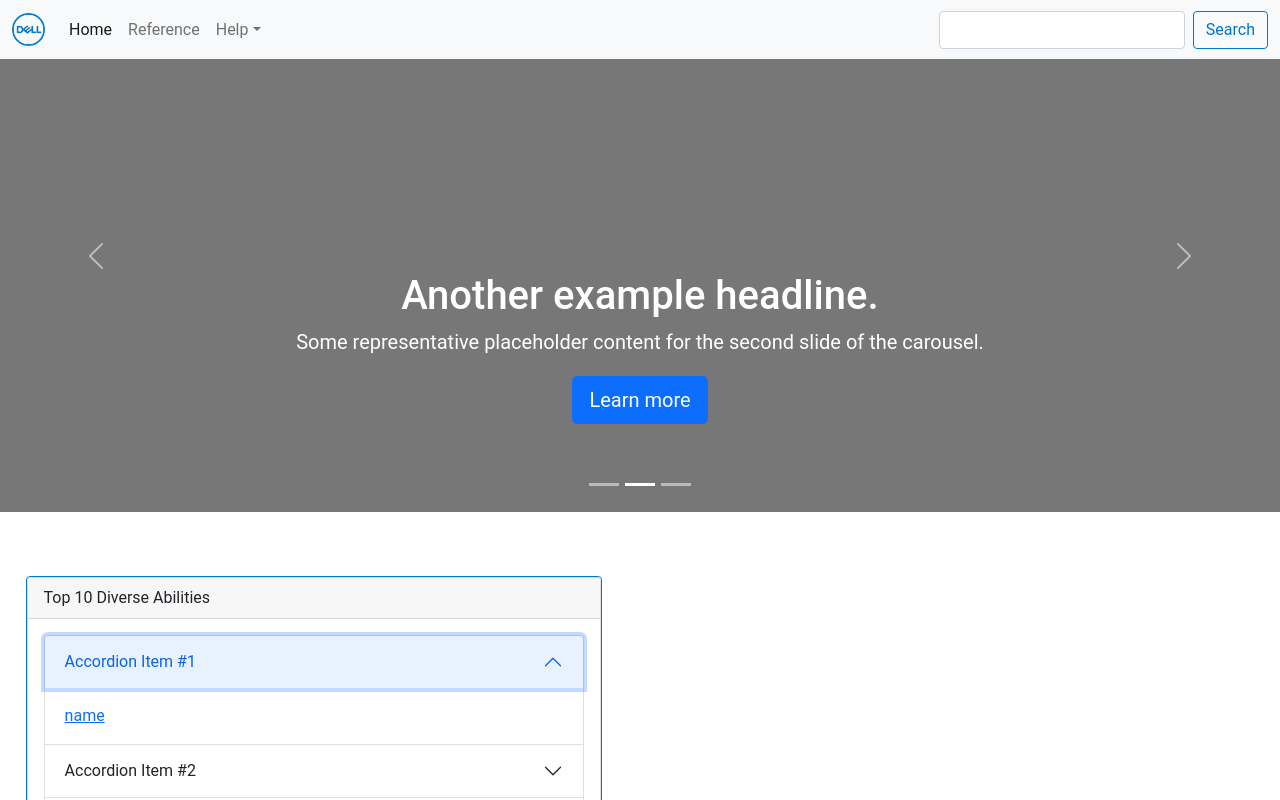
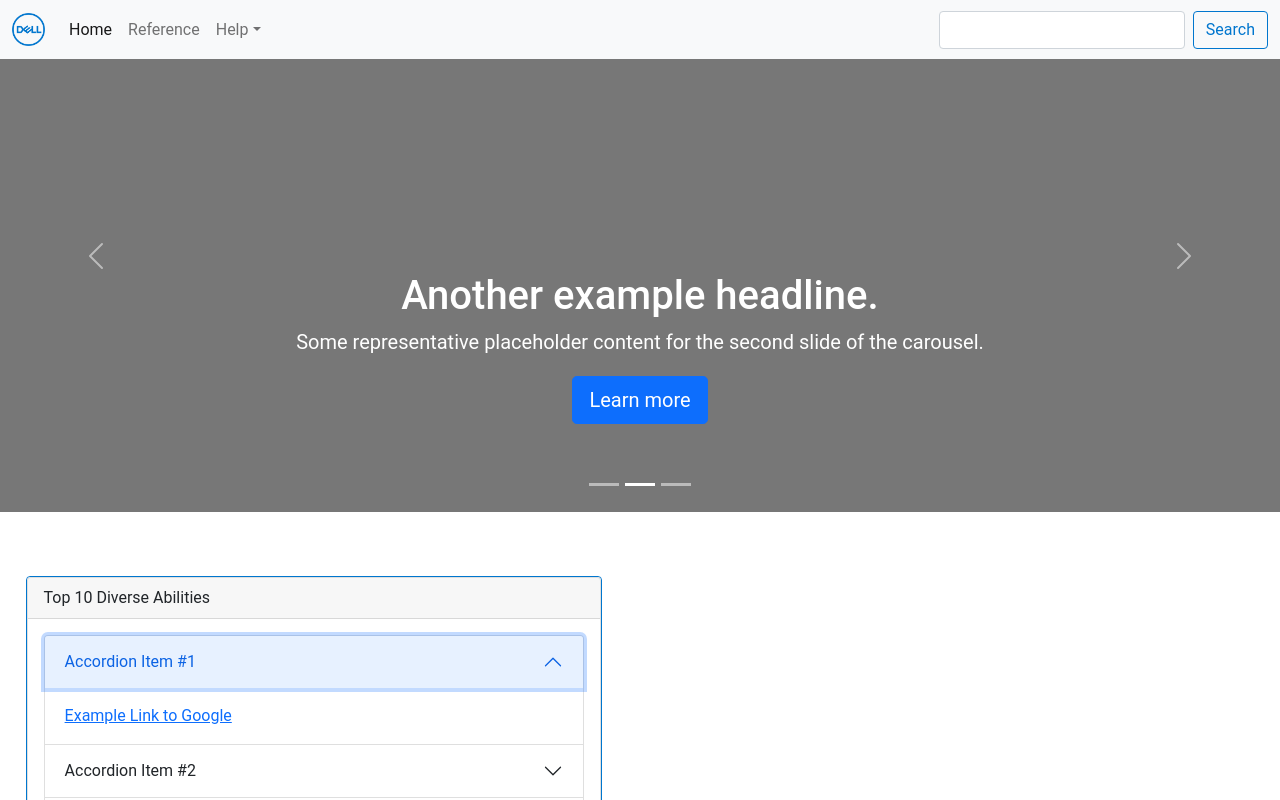
Before and after one commit to ArielGuerrero-Dell/hackathon-project, an Angular app: page / in a window 1280 px wide. Both pictures are taken after a click on the button "Accordion Item #1". Shown: the top 800 px of the page. Built offline with nearby package versions, Linux system fonts and the light colour scheme.

Commit message:
fixed gramatical erreros in file names and updated colors to match Dell theme

```diff
--- a/src/app/nav-bar/nav-bar.component.css
+++ b/src/app/nav-bar/nav-bar.component.css
@@ -5,4 +5,5 @@ button{
 
 button:hover{
     background-color:#0076CE ;
+    border-color: #0076CE;
 }
--- a/src/app/top-ten-accordion/top-ten-accordion.component.html
+++ b/src/app/top-ten-accordion/top-ten-accordion.component.html
@@ -18,7 +18,7 @@
                         data-bs-parent="#accordionExample">
                         <div class="accordion-body">
                             <!-- example for adding links -->
-                            <a href="https://google.com">name</a>
+                            <a href="https://google.com">Example Link to Google</a>
 
                         </div>
                     </div>
--- a/src/styles.css
+++ b/src/styles.css
@@ -1,4 +1,3 @@
 /* You can add global styles to this file, and also import other style files */
-
 html, body { height: 100%; }
 body { margin: 0; font-family: Roboto, "Helvetica Neue", sans-serif; }
```
Also changed, not shown: src/app/app.module.ts (+3 -5 lines), 1 other file (tests, documents, lock files or other folders).
